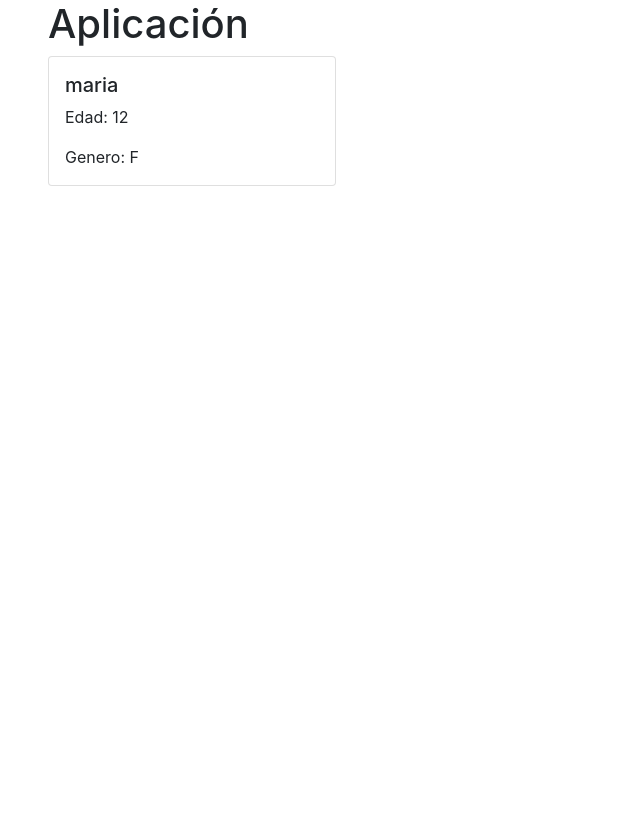
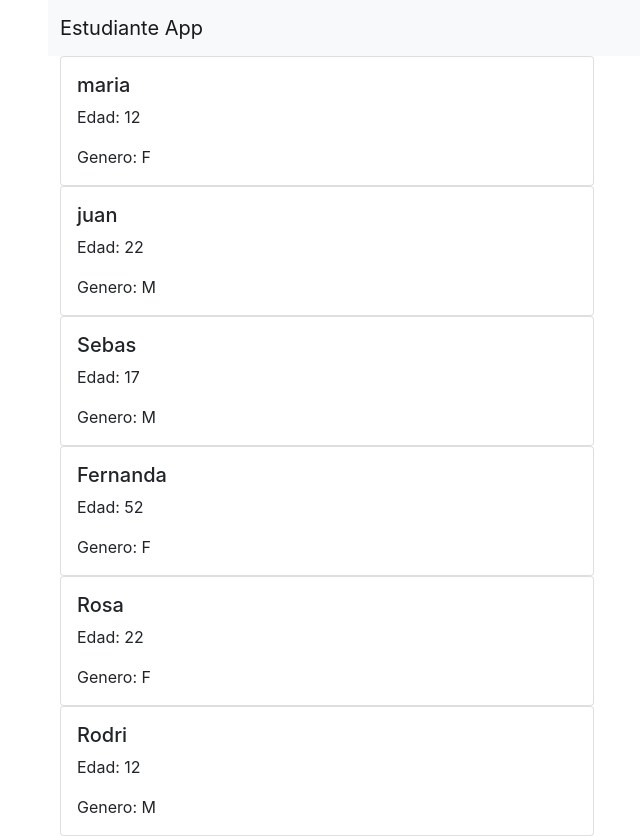
Before and after one commit to SebasR1224/-reactProyect, a React (Create React App) app: page / in a window 1280 px wide. Shown: the whole page, without its empty margins (34-674 px from the left). Before the commit the page ends 800 px from the top, so only its background shows below. Built offline with nearby package versions, Linux system fonts and the light colour scheme.

Commit message:
Creando componente estudiante y componente contenedor

```diff
--- /dev/null
+++ b/src/Contenedor.jsx
@@ -0,0 +1,45 @@
+import React from "react";
+
+import Estudiante from "./Estudiante";
+
+const estudiantes = [
+    {
+        "nombre" : "maria",
+        "edad": 12,
+        "genero": "F"
+    },
+    {
+        "nombre" : "juan",
+        "edad": 22,
+        "genero": "M"
+    },
+    {
+        "nombre" : "Sebas",
+        "edad": 17,
+        "genero": "M"
+    },
+    {
+        "nombre" : "Fernanda",
+        "edad": 52,
+        "genero": "F"
+    },
+    {
+        "nombre" : "Rosa",
+        "edad": 22,
+        "genero": "F"
+    },
+    {
+        "nombre" : "Rodri",
+        "edad": 12,
+        "genero": "M"
+    },
+]
+
+const Contenedor = () => (
+    <>
+        {
+            estudiantes.map(c => <Estudiante nombre={c.nombre} edad={c.edad} genero={c.genero}/>)
+        }
+    </>
+);
+export default Contenedor;
--- /dev/null
+++ b/src/Estudiante.jsx
@@ -0,0 +1,32 @@
+import React from "react";
+import PropTypes from 'prop-types';
+
+const Estudiante  = ({nombre, edad, genero}) => (
+    <>
+        <div className="container">
+            <div className="row">
+                <div className="col-sm-6">
+                    <div className="card">
+                        <div className="card-body">
+                            <h5 className="card-title">{nombre}</h5>
+                            <p className="card-text">Edad: {edad} </p>
+                            <p className="card-text">Genero: {genero} </p>
+                        </div>
+                    </div>
+                </div>
+            </div>
+        </div>
+    </>
+);
+Estudiante.propTypes = {
+    nombre: PropTypes.string,
+    edad: PropTypes.number,
+    genero: PropTypes.string
+}
+
+Estudiante.defaultProps = {
+    nombre: "nombre no asigndado",
+    edad: 0
+}
+
+export default Estudiante;
--- a/src/Header.jsx
+++ b/src/Header.jsx
@@ -1,10 +1,10 @@
 import React from "react";
 
 const Header = () =>(
-    <div>
-        <header>
-            <h1>Aplicación</h1>
-        </header>
-    </div>
+    <nav className="navbar navbar-expand-lg navbar-light bg-light">
+        <div className="container-md">
+            <a href="#" className="navbar-brand">Estudiante App</a>
+        </div>
+    </nav>
 );
 export default Header;
--- a/src/index.js
+++ b/src/index.js
@@ -3,7 +3,7 @@ import ReactDOM from 'react-dom';
 import './index.css';
 import reportWebVitals from './reportWebVitals';
 import Header from './Header';
-import ComponentePrueba from './ComponentePrueba';
+import Contenedor from './Contenedor';
 
 ReactDOM.render(
     <Header />,
@@ -11,12 +11,7 @@ ReactDOM.render(
 );
 
 ReactDOM.render(
-    <ComponentePrueba
-    nombre="maria"
-    edad="12"
-    genero = "F"
-
-     />,
+    <Contenedor />,
     document.getElementById('root')
 );
 
```
